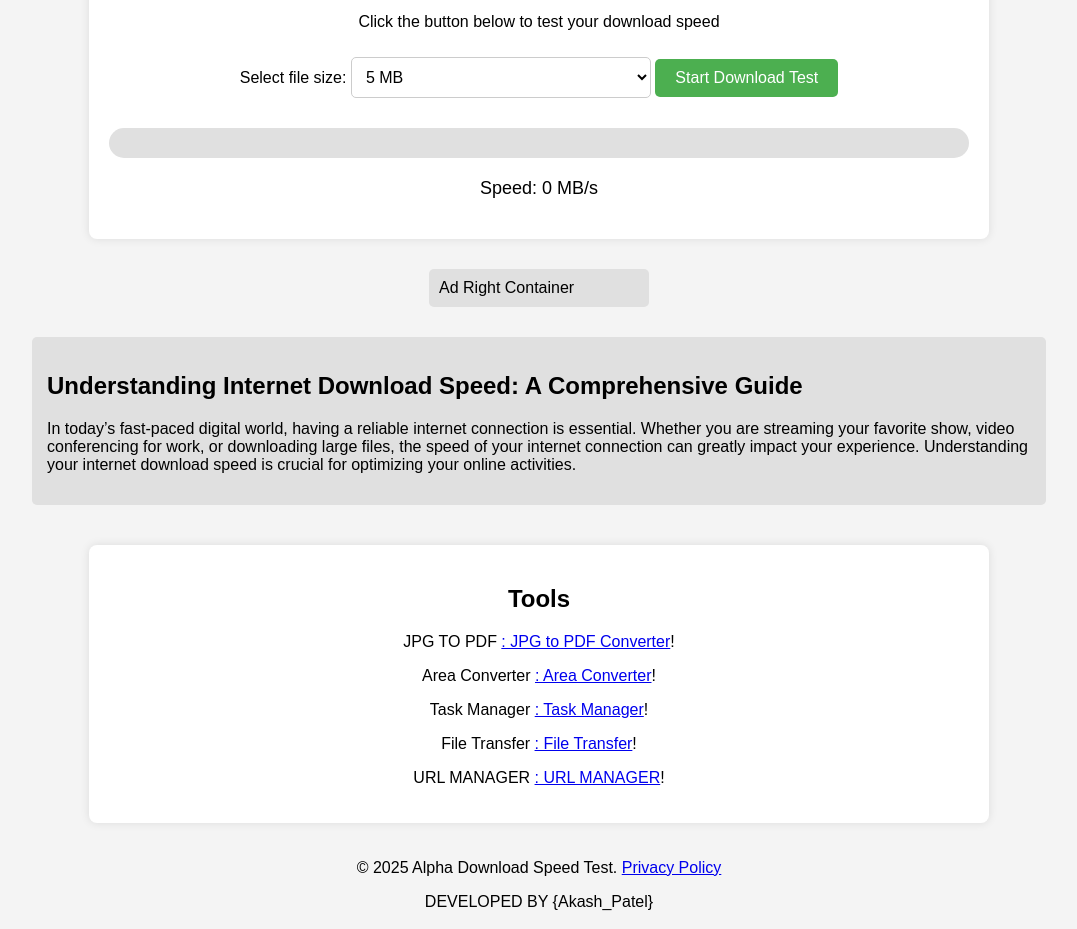
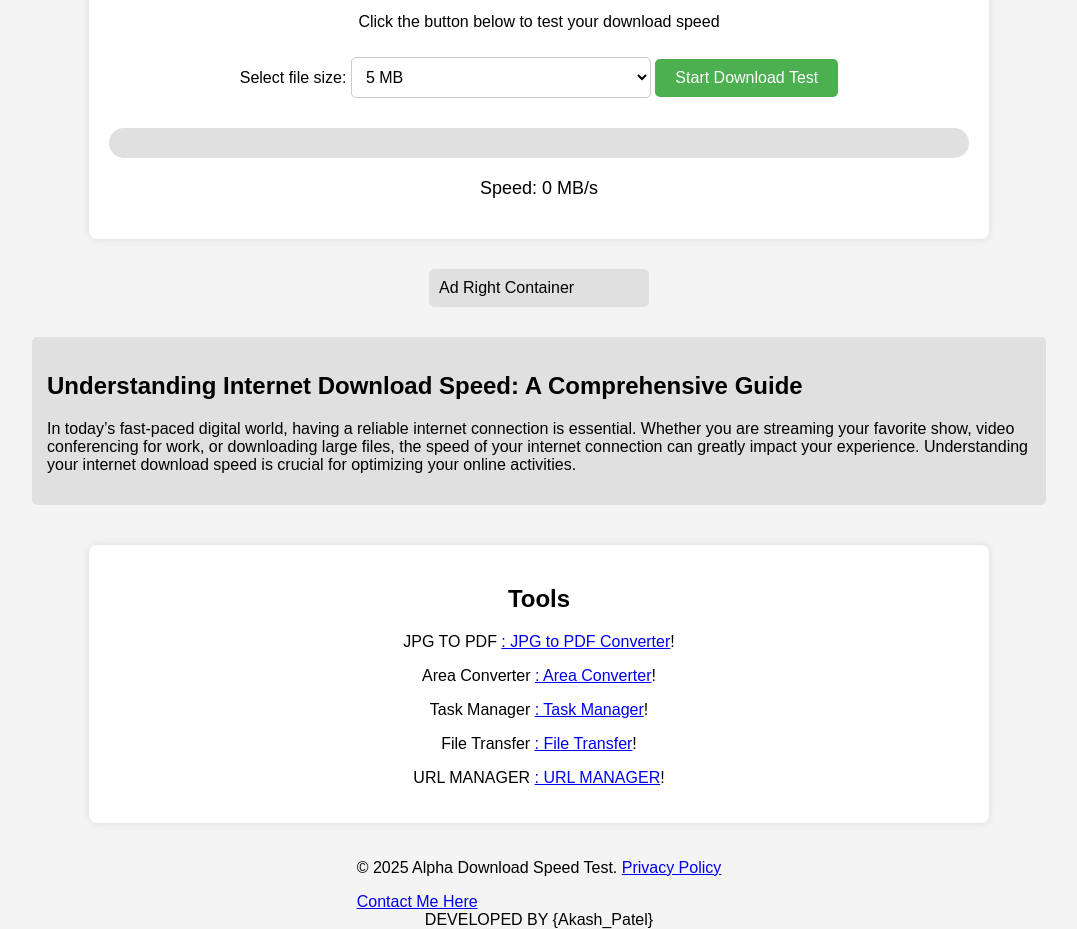
Before and after one commit to magzetic/speed-test, a website: page index.html in a window 1280 px wide. Shown: the part 168-1097 px from the top of the page, without its empty margins (101-1178 px from the left). Drawn offline with Linux system fonts and the light colour scheme.

Commit message:
Update index.html

```diff
--- a/index.html
+++ b/index.html
@@ -106,6 +106,9 @@
 
     <footer>
     <p>&copy; 2025 Alpha Download Speed Test. <a href="privacypolicy.html" target="_blank">Privacy Policy</a></p>
+      <a href="contact.html">Contact Me Here</a>
+
+
 </footer>
 
     DEVELOPED BY {Akash_Patel}
```
